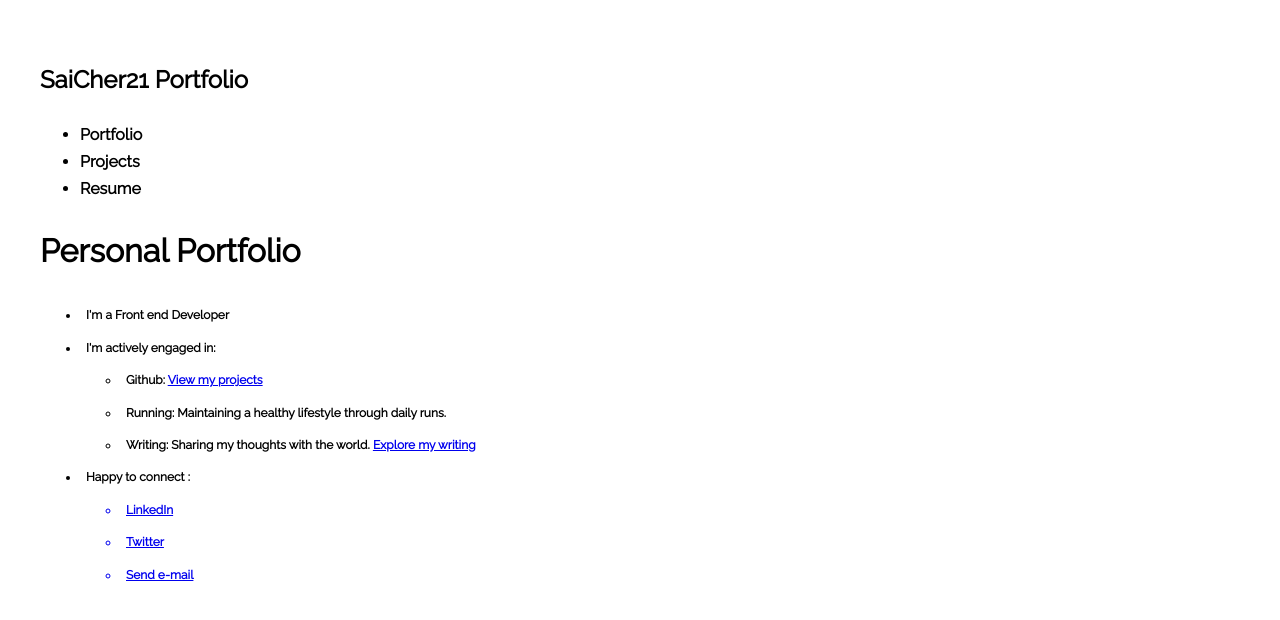
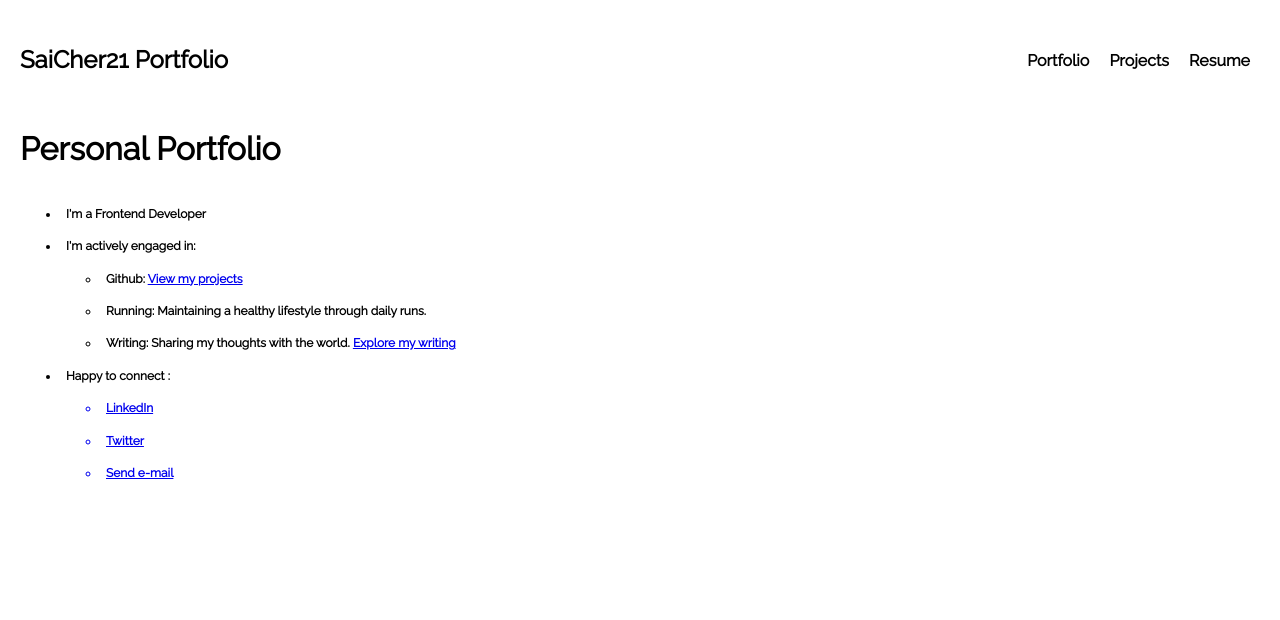
Before and after one commit to SaiCher21/SaiCher21.github.io, a plain HTML site: page index.html in a window 1280 px wide. Drawn offline with Linux system fonts and the light colour scheme; a web font is replaced by a local one.

Commit message:
added values

```diff
--- a/index.html
+++ b/index.html
@@ -8,9 +8,9 @@
   </head>
   <body>
     <nav>
-      <h1>SaiCher21 Portfolio</h1>
+      <h1 class="heading">SaiCher21 Portfolio</h1>
       <div class="container">
-        <ul>
+        <ul class="nav-bar">
           <li>Portfolio</li>
           <li>Projects</li>
           <li>Resume</li>
@@ -19,11 +19,11 @@
     </nav>
     <h1 class="heading">Personal Portfolio</h1>
     <ul>
-        <li class="points">I'm a Front end Developer </li>
+        <li class="points">I'm a Frontend Developer </li>
 
         <li class="points">I'm actively engaged in:</li>
             <ul>
-                <li class="points"> Github: <a href="https://github.com/KrisCherukuri/">View my projects</a></li>
+                <li class="points"> Github: <a href="https://github.com/SaiCher21">View my projects</a></li>
                 <li class="points">Running: Maintaining a healthy lifestyle through daily runs.</li>
                 <li class="points">Writing: Sharing my thoughts with the world. <a href="https://medium.com/@krischerukuri/">Explore my writing</a></li>
             </ul>
--- a/style.css
+++ b/style.css
@@ -6,7 +6,7 @@
 }
 body {
   font-family: "Raleway", sans-serif;
-  padding: 20px;
+  padding: 0px;
   font-weight: 600;
   margin: 20px;
 }
@@ -35,3 +35,24 @@ body {
     font-size: 12px;
   }
 }
+nav {
+  display: flex;
+  flex-direction: row;
+  justify-content: space-between;
+}
+
+.container {
+  display: flex;
+  flex-direction: column;
+  justify-content: flex-end;
+}
+
+.nav-bar {
+  display: flex;
+  list-style-type: none;
+  flex-direction: row;
+}
+
+.nav-bar li {
+  padding: 10px;
+}
```
